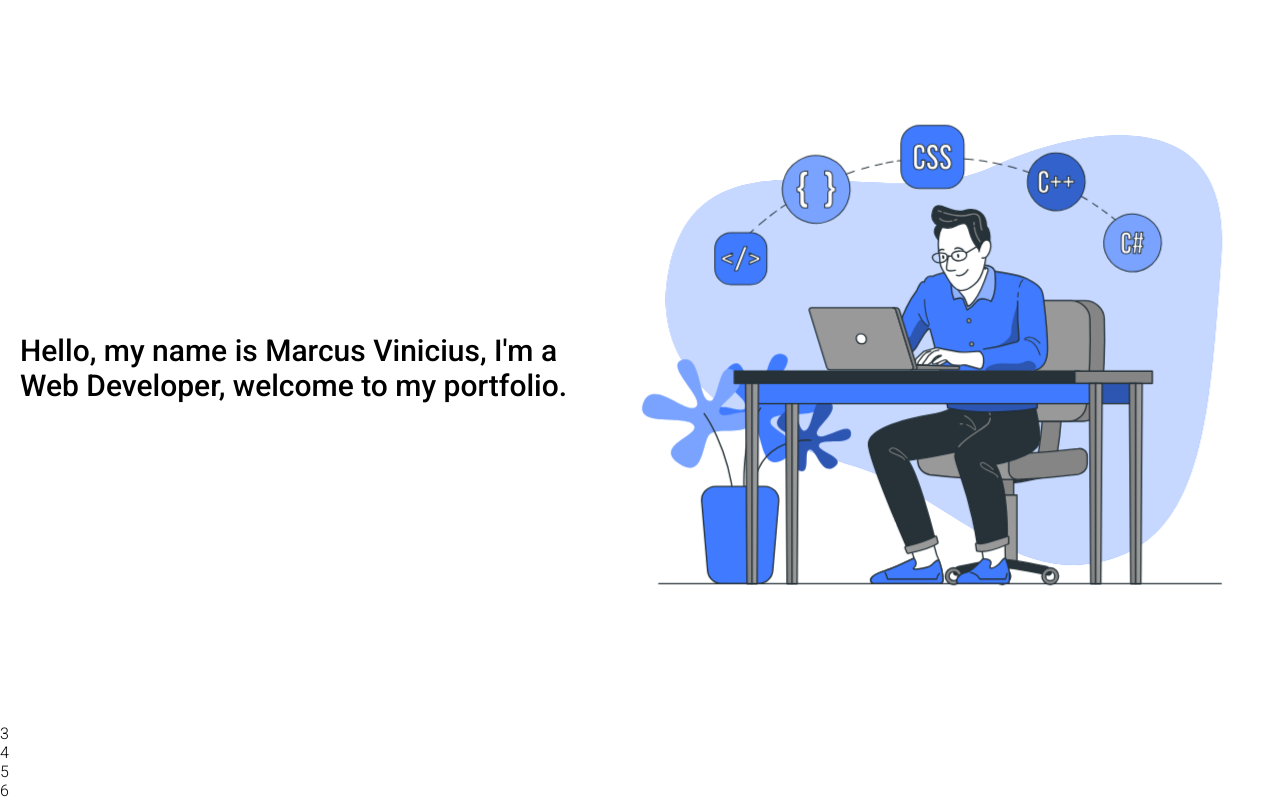
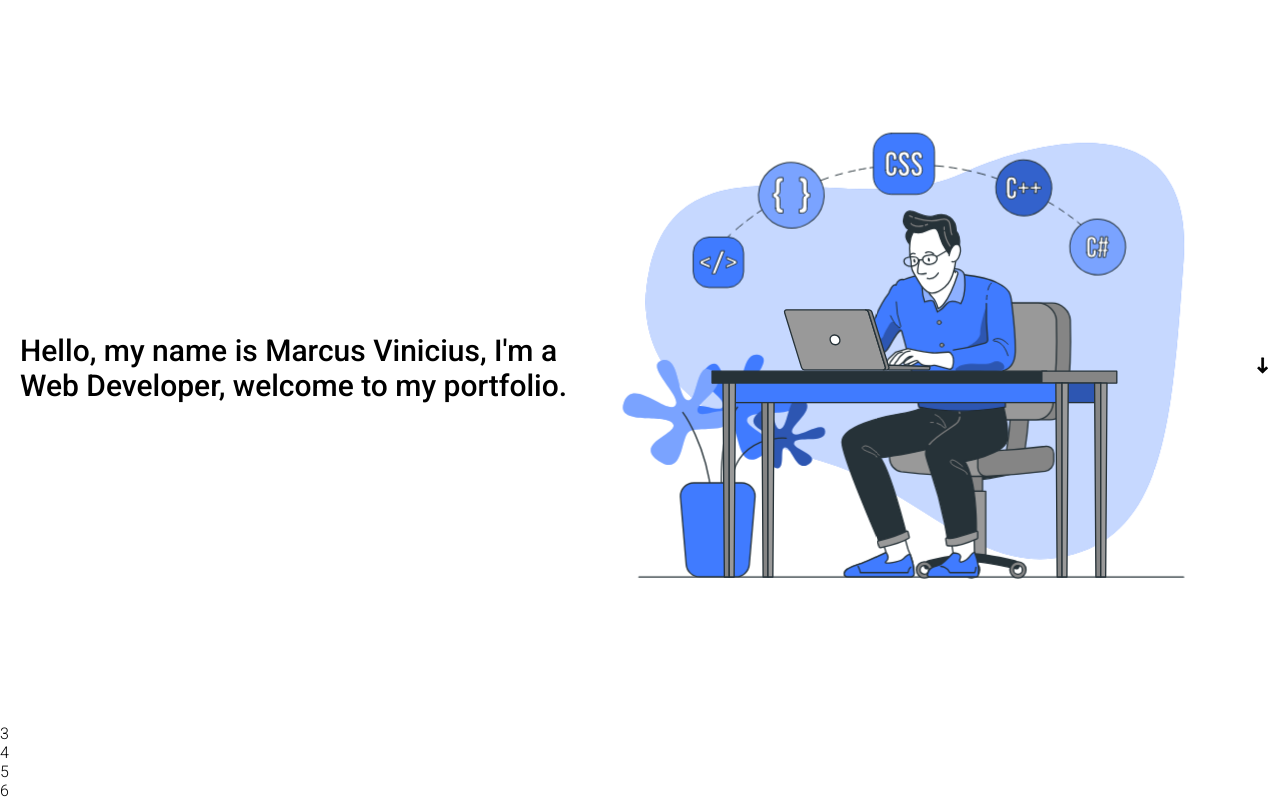
Before and after one commit to MarcusViniciusAbdalla/portifolio2022, a plain HTML site: page index.html in a window 1280 px wide. Shown: the part 63-863 px from the top of the page. Drawn offline with Linux system fonts and the light colour scheme.

Commit message:
Update style.css

```diff
--- a/src/css/style.css
+++ b/src/css/style.css
@@ -62,7 +62,7 @@
 }
 
 .hero::after{
-  content: url();
+  content: url(../images/Seta\ preta.png);
 }
 
 
```
